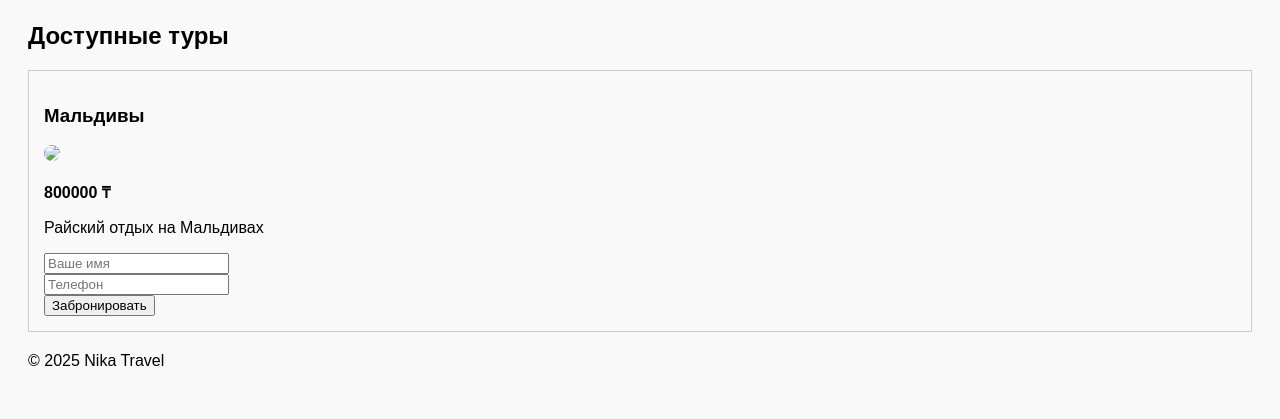
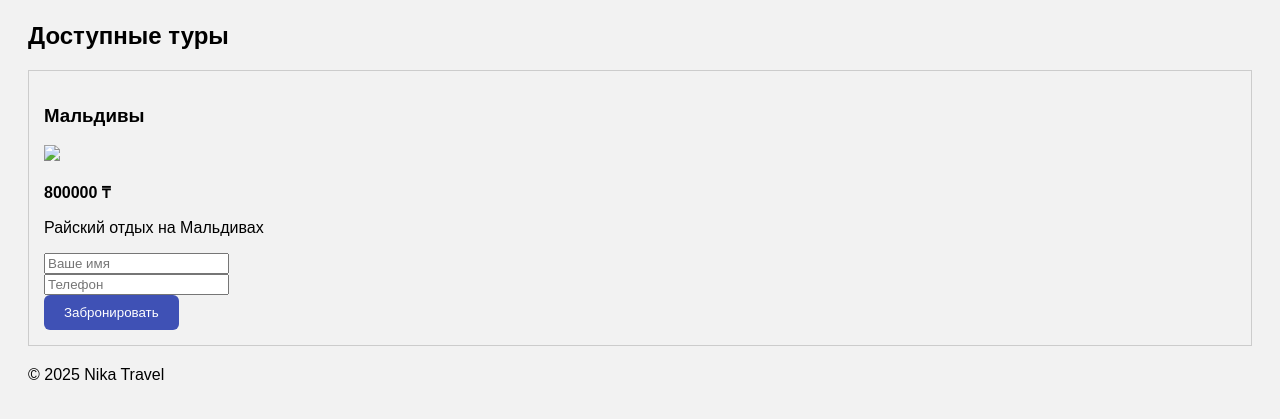
Before and after one commit to OlegSelamov/nika-travel, a Flask app: page / in a window 1280 px wide. Shown: the part 86-505 px from the top of the page. Run offline with Flask 3, Linux system fonts and the light colour scheme.

Commit message:
Восстановленный рабочий сайт

```diff
--- a/static/css/style.css
+++ b/static/css/style.css
@@ -1 +1 @@
-body { font-family: sans-serif; padding: 20px; background: #f9f9f9; } img { border-radius: 10px; }
+body { font-family: sans-serif; padding: 20px; background: #f2f2f2; } .card { background: white; padding: 20px; margin-bottom: 20px; border-radius: 12px; box-shadow: 0 0 10px rgba(0,0,0,0.1); } button { padding: 10px 20px; background: #3f51b5; color: white; border: none; border-radius: 6px; cursor: pointer; }
```
